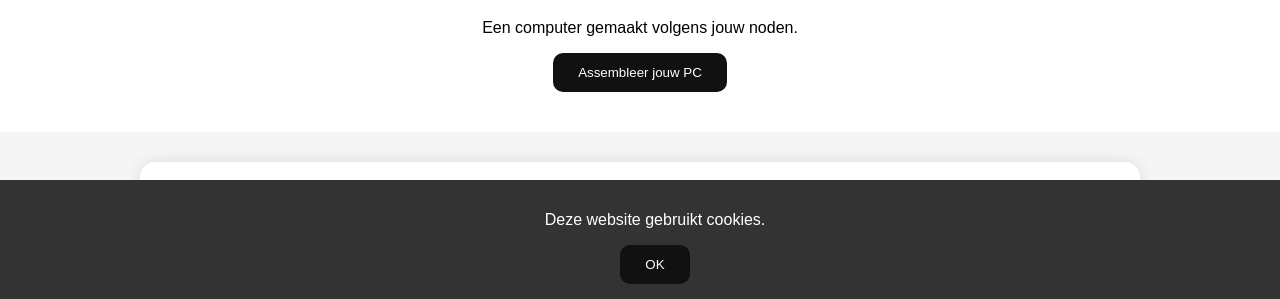
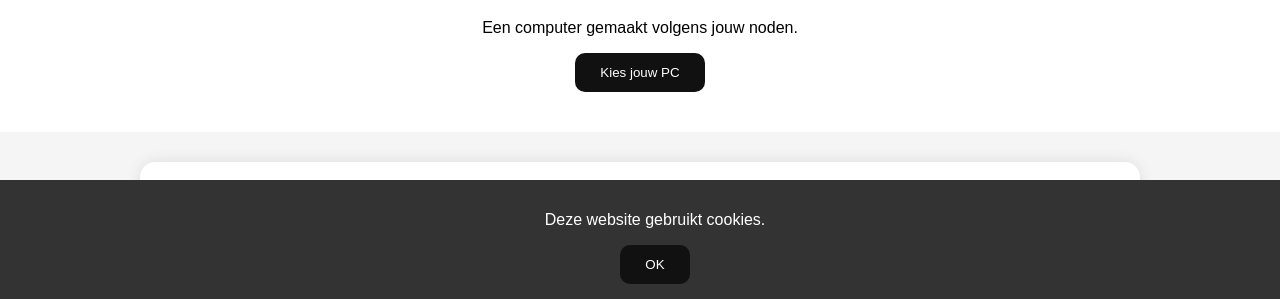
Before and after one commit to Noahhighstreet/HCPC-website, a plain HTML site: page index.html in a window 1280 px wide. Shown: the part 501-800 px from the top of the page. Drawn offline with Linux system fonts and the light colour scheme.

Commit message:
index.html

```diff
--- a/index.html
+++ b/index.html
@@ -23,7 +23,7 @@
         <h1>Custom PC op maat</h1>
         <p>Een computer gemaakt volgens jouw noden.</p>
         <a href="product.html">
-            <button>Assembleer jouw PC</button>
+            <button>Kies jouw PC</button>
         </a>
     </header>
 
```
